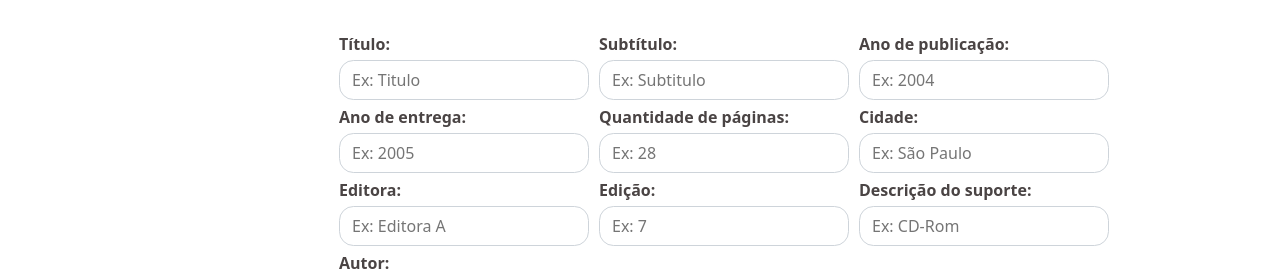
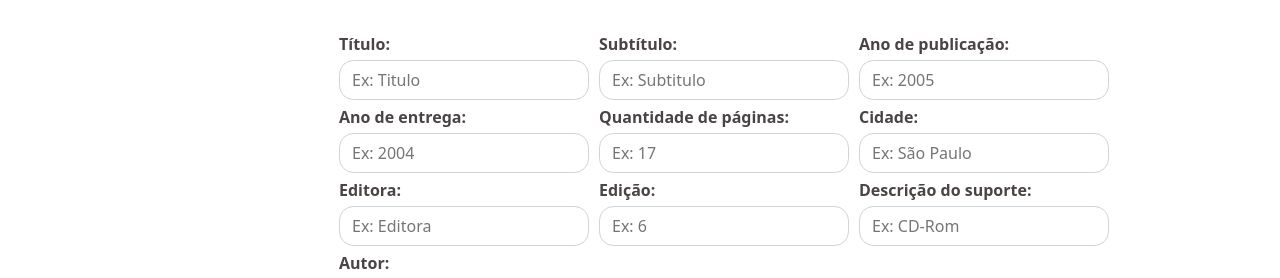
Before and after one commit to erthalduda/autoRef, a React (Create React App) app in the folder autoref-app/: page /monografia_eletronica in a window 1280 px wide. Shown: the part 168-446 px from the top of the page. Built offline with nearby package versions, Linux system fonts and the light colour scheme; no server answers.

Commit message:
Monografia indo

```diff
--- a/autoref-app/src/views/login.jsx
+++ b/autoref-app/src/views/login.jsx
@@ -24,7 +24,7 @@ const Login = () => {
       id: 2,
       name: "senha",
       value: "",
-      type: "text",
+      type: "password",
       label: "Senha:",
       placeholder: "Ex: 123456",
     },
@@ -58,9 +58,11 @@ const Login = () => {
 
       localStorage.save("token", token);
 
+
+
       localStorage.save("userData", JSON.stringify(response.data));
     } else if (error) {
-      setError("Falha ao logar!");
+      setError(mensagemErro);
     }
   };
 
--- a/autoref-app/src/views/monografia-eletronico.jsx
+++ b/autoref-app/src/views/monografia-eletronico.jsx
@@ -17,8 +17,8 @@ function MonografiaEletronica() {
     {
       id: 2,
       name: "titulo",
-      value: "",
       label: "Título:",
+     value: "",
       placeholder: "Ex: Titulo",
       type: "text",
     },
@@ -26,7 +26,7 @@ function MonografiaEletronica() {
     {
       id: 3,
       name: "subtitulo",
-      value: "",
+     value: "",
       label: "Subtítulo:",
       placeholder: "Ex: Subtitulo",
       type: "text",
@@ -34,18 +34,18 @@ function MonografiaEletronica() {
 
     {
       id: 4,
+      label: "Ano de publicação:",
       name: "anoPublicacao",
-      label: "Ano de publicação:",
       value: "",
-      placeholder: "Ex: 2004",
+      placeholder: "Ex: 2005",
       type: "number",
     },
     {
       id: 5,
       name: "anoEntrega",
+      label: "Ano de entrega:",
       value: "",
-      label: "Ano de entrega:",
-      placeholder: "Ex: 2005",
+      placeholder: "Ex: 2004",
       type: "number",
     },
 
@@ -54,33 +54,33 @@ function MonografiaEletronica() {
       name: "quantidadePaginas",
       label: "Quantidade de páginas:",
       value: "",
-      placeholder: "Ex: 28",
+      placeholder: "Ex: 17",
       type: "number",
     },
 
     {
       id: 7,
       name: "cidade",
+      label: "Cidade:",
       value: "",
-      label: "Cidade:",
       placeholder: "Ex: São Paulo",
       type: "text",
     },
     {
       id: 8,
+      label: "Editora:",
       name: "editora",
-      value: "",
-      label: "Editora:",
-      placeholder: "Ex: Editora A",
+     value: "",
+      placeholder: "Ex: Editora",
       type: "text",
     },
     {
       id: 9,
       name: "edicao",
-      value: "",
+     value: "",
       label: "Edição:",
-      placeholder: "Ex: 7",
-      type: "text",
+      placeholder: "Ex: 6",
+      type: "number",
     },
     {
       id: 10,
@@ -101,14 +101,14 @@ function MonografiaEletronica() {
     },
   ]);
   const [dataEnviarDados, setDataEnviarDados] = useState({
-    tipo: "monografiaOnline",
+    tipo: "monografiaMeioEletronico",
     autor: [],
   });
 
   const [autoresCriados, setAutoresCriados] = useState([]);
 
   const addFields = () => {
-    const id = inputFields.length + 1;
+    const id = inputFields.length + 2;
     let newfield = {
       id: id,
       name: "autor",
--- a/autoref-app/src/views/monografia.jsx
+++ b/autoref-app/src/views/monografia.jsx
@@ -128,7 +128,7 @@ function Monografia() {
 
   const addFields = (event) => {
     event.preventDefault();
-    const id = inputFields.length + 1;
+    const id = inputFields.length + 2;
     let newfield = {
       id: id,
       name: "autor",
--- a/autoref-app/src/views/parte-monografia.jsx
+++ b/autoref-app/src/views/parte-monografia.jsx
@@ -167,7 +167,7 @@ function ParteMonografia() {
 
   const addFields = (event) => {
     event.preventDefault();
-    const id = inputFields.length + 1;
+    const id = inputFields.length + 2;
     let newfield = {
       id: id,
       name: "autor",
```
